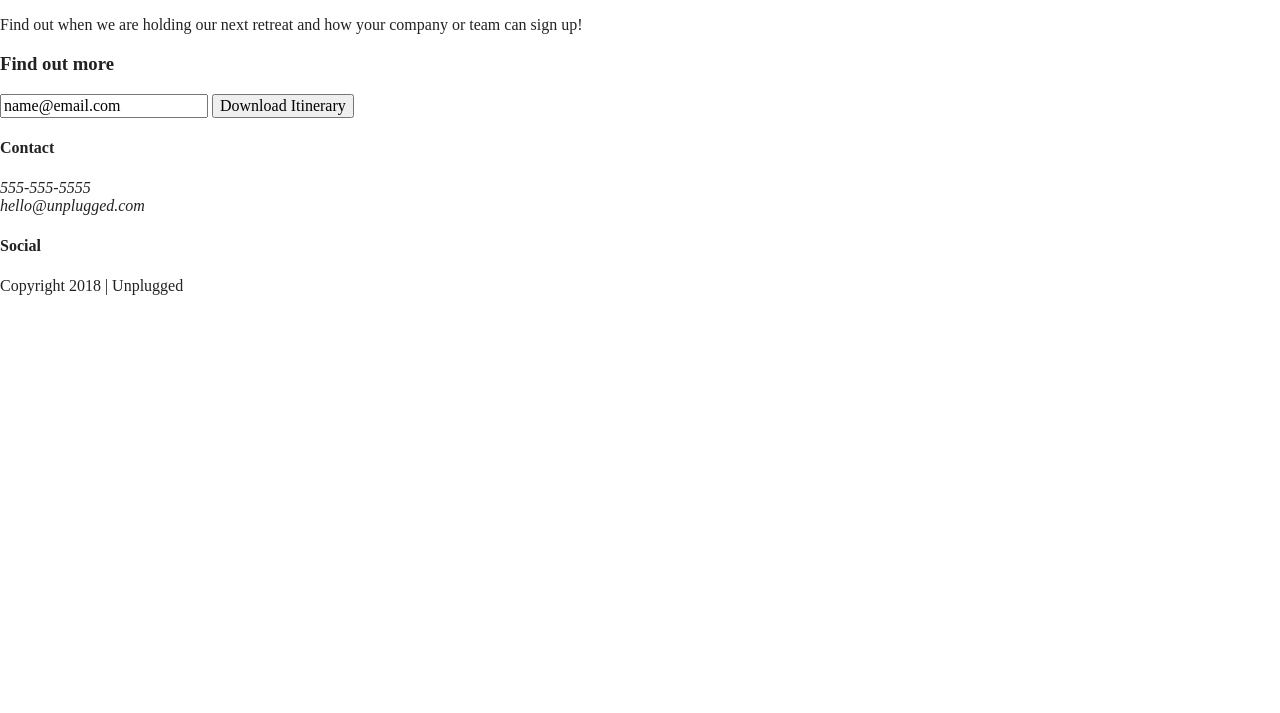
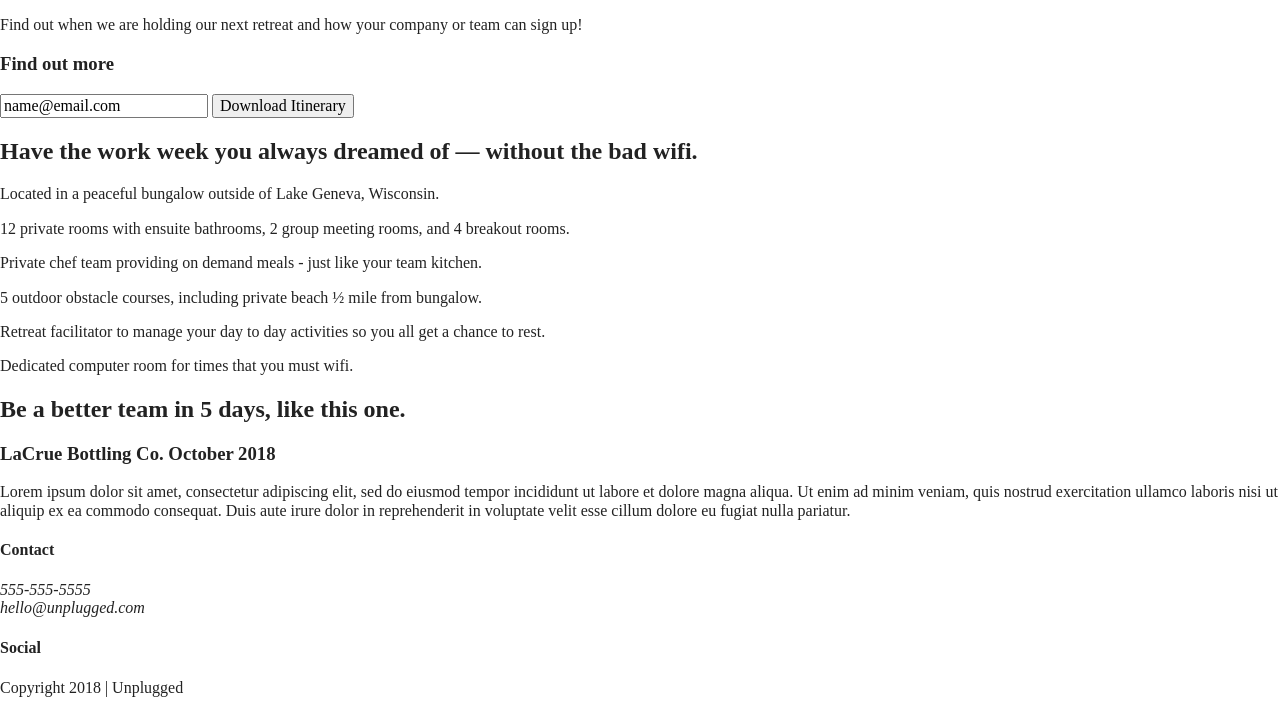
Before and after one commit to thespinningweb/unplugged-retreat, a website built with Parcel: page index.html in a window 1280 px wide. Shown: the part 176-889 px from the top of the page. Before the commit the page ends 800 px from the top, so only its background shows below. Built offline with nearby package versions, Linux system fonts and the light colour scheme.

Commit message:
Structural second half

```diff
--- a/index.html
+++ b/index.html
@@ -67,6 +67,58 @@
       </div> <!-- aside content wrapper ends -->
     </aside>
 
+    <section class="features">
+      <div class="content-wrapper">
+        <h2>Have the work week you always dreamed of — without the bad wifi.</h2>
+        <div class="features-items"></div>
+          <article>
+            <p class="fontawesome-icon"></p>
+            <p class="features-item-description">Located in a peaceful bungalow outside of Lake Geneva, Wisconsin.</p>
+          </article>
+          <article>
+            <p class="fontawesome-icon"></p>
+            <p class="features-item-description">12 private rooms with ensuite bathrooms, 2 group meeting rooms, and 4
+            breakout rooms.</p>
+          </article>
+          <article>
+            <p class="fontawesome-icon"></p>
+            <p class="features-item-description">Private chef team providing on demand meals - just like your team
+            kitchen.</p>
+          </article>
+          <article>
+            <p class="fontawesome-icon"></p>
+            <p class="features-item-description">5 outdoor obstacle courses, including private beach ½ mile from bungalow.
+            </p>
+          </article>
+          <article>
+            <p class="fontawesome-icon"></p>
+            <p class="features-item-description">Retreat facilitator to manage your day to day activities so you all get a
+            chance to rest.</p>
+          </article>
+          <article>
+            <p class="fontawesome-icon"></p>
+            <p class="features-item-description">Dedicated computer room for times that you must wifi.</p>
+          </article>
+      </div>
+    </section>
+
+    <section class="reviews">
+      <div class="content-wrapper">
+        <h2>Be a better team in 5 days, like this one.</h2>
+        <article>
+          <div>
+            <h3>LaCrue Bottling Co. October 2018</h3>
+            <p>
+              Lorem ipsum dolor sit amet, consectetur adipiscing elit, sed do eiusmod tempor incididunt ut labore et
+              dolore magna aliqua. Ut enim ad minim veniam, quis nostrud exercitation ullamco laboris nisi ut aliquip
+              ex ea commodo consequat. Duis aute irure dolor in reprehenderit in voluptate velit esse cillum dolore eu
+              fugiat nulla pariatur.
+            </p>
+          </div>
+        </article>
+      </div>
+    </section>
+
   </main> <!-- main wrapper -->
 
   <footer>
```
